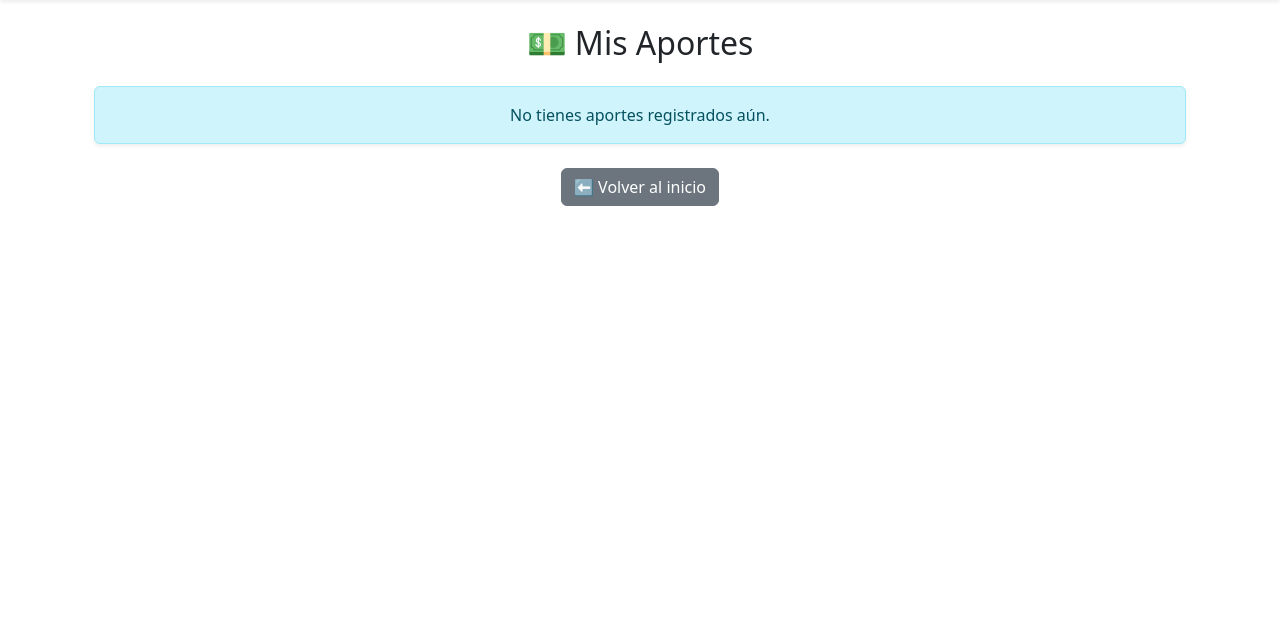
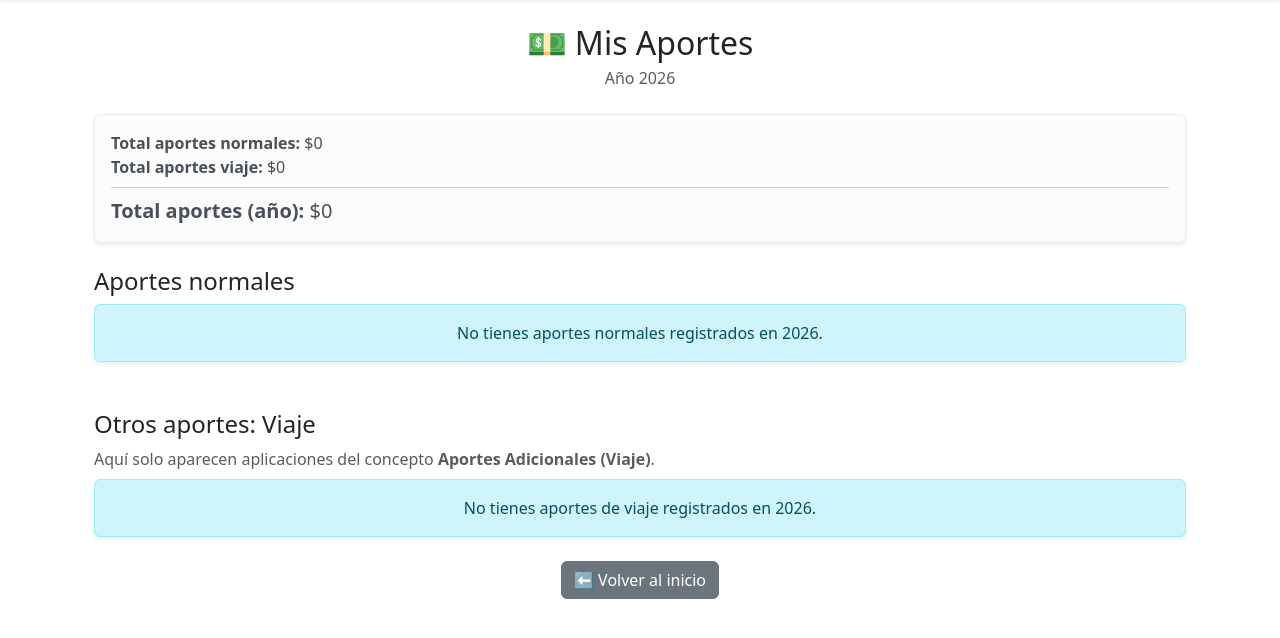
Before and after one commit to FONAR-bit/fonar_project, a Django app: page /mis-aportes/ in a window 1280 px wide. Shown: the part 76-714 px from the top of the page. Run offline with Django 5.2, Linux system fonts and the light colour scheme; the visitor is signed in with stand-in values (Sample User, id 1); data that the repository does not hold is empty; some libraries are stand-ins or nearby versions.

Commit message:
Add Otros Aportes report

```diff
--- a/fonar/templates/fonar/ver_aportes.html
+++ b/fonar/templates/fonar/ver_aportes.html
@@ -4,7 +4,17 @@
 
 {% block content %}
 <div class="container mt-4">
-    <h2 class="mb-4 text-center">💵 Mis Aportes</h2>
+    <h2 class="mb-1 text-center">💵 Mis Aportes</h2>
+    <p class="text-center text-muted mb-4">Año {{ anio }}</p>
+
+    <div class="alert alert-light shadow-sm">
+        <div><strong>Total aportes normales:</strong> {{ total_aportes_normales|moneda }}</div>
+        <div><strong>Total aportes viaje:</strong> {{ total_aportes_viaje|moneda }}</div>
+        <hr class="my-2">
+        <div class="fs-5"><strong>Total aportes (año):</strong> {{ total_aportes|moneda }}</div>
+    </div>
+
+    <h4 class="mt-4">Aportes normales</h4>
 
     {% if aportes %}
         <div class="table-responsive">
@@ -37,7 +47,43 @@
         </div>
     {% else %}
         <div class="alert alert-info text-center shadow-sm">
-            No tienes aportes registrados aún.
+            No tienes aportes normales registrados en {{ anio }}.
+        </div>
+    {% endif %}
+
+    <h4 class="mt-5">Otros aportes: Viaje</h4>
+    <p class="text-muted mb-2">Aquí solo aparecen aplicaciones del concepto <strong>Aportes Adicionales (Viaje)</strong>.</p>
+
+    {% if otros_aportes_viaje %}
+        <div class="table-responsive">
+            <table class="table table-striped table-hover align-middle text-center shadow-sm">
+                <thead class="table-dark">
+                    <tr>
+                        <th>Fecha</th>
+                        <th>Monto</th>
+                        <th>Pago</th>
+                    </tr>
+                </thead>
+                <tbody>
+                    {% for app in otros_aportes_viaje %}
+                        <tr>
+                            <td>
+                                {% if app.fecha_aporte %}
+                                    {{ app.fecha_aporte|date:"d/m/Y" }}
+                                {% else %}
+                                    {{ app.pago.fecha|date:"d/m/Y" }}
+                                {% endif %}
+                            </td>
+                            <td class="fw-bold text-success">{{ app.monto_aplicado|moneda }}</td>
+                            <td>#{{ app.pago.id }}</td>
+                        </tr>
+                    {% endfor %}
+                </tbody>
+            </table>
+        </div>
+    {% else %}
+        <div class="alert alert-info text-center shadow-sm">
+            No tienes aportes de viaje registrados en {{ anio }}.
         </div>
     {% endif %}
 
--- a/fonar/views.py
+++ b/fonar/views.py
@@ -16,17 +16,53 @@ import os
 from django.views.decorators.http import require_GET
 from .models import SolicitudPrestamo
 
+# ✅ NUEVO: para filtrar por año en curso
+from django.utils import timezone
+from django.db.models import Q
+
 
 # Página de inicio con KPIs
 @login_required
 def inicio(request):
+    """
+    Reglas (usuario):
+    1) Los valores mostrados deben ser solo del año en curso.
+    2) Total Aportes = Aportes normales + Otros aportes (Viaje).
+    """
     usuario = request.user
+    anio = timezone.localdate().year
 
-    total_aportes = Aporte.objects.filter(usuario=usuario).aggregate(
-        total=Sum('monto')
-    )['total'] or Decimal('0')
+    # Aportes normales (solo año en curso)
+    total_aportes_normales = (
+        Aporte.objects.filter(usuario=usuario, fecha_aporte__year=anio)
+        .aggregate(total=Sum('monto'))['total']
+        or Decimal('0')
+    )
 
-    prestamos = Prestamo.objects.filter(usuario=usuario)
+    # Otros aportes (Viaje) vienen de PagoAplicacion.tipo = 'aporte_viaje'
+    # Nota: algunos registros pueden no tener fecha_aporte, entonces usamos la fecha del pago.
+    otros_aportes_viaje_qs = (
+        PagoAplicacion.objects.filter(
+            pago__usuario=usuario,
+            pago__validado=True,
+            tipo='aporte_viaje',
+        )
+        .filter(
+            Q(fecha_aporte__year=anio) |
+            Q(fecha_aporte__isnull=True, pago__fecha__year=anio)
+        )
+    )
+
+    total_aportes_viaje = (
+        otros_aportes_viaje_qs.aggregate(total=Sum('monto_aplicado'))['total']
+        or Decimal('0')
+    )
+
+    # Total aportes = normales + viaje
+    total_aportes = total_aportes_normales + total_aportes_viaje
+
+    # Préstamos (solo del año en curso, manteniendo tu lógica de saldo capital)
+    prestamos = Prestamo.objects.filter(usuario=usuario, fecha_desembolso__year=anio)
     total_prestamos = Decimal('0')
 
     for prestamo in prestamos:
@@ -48,7 +84,10 @@ def inicio(request):
     diferencia = total_aportes - total_prestamos
 
     return render(request, 'fonar/inicio.html', {
+        'anio': anio,
         'total_aportes': total_aportes,
+        'total_aportes_normales': total_aportes_normales,
+        'total_aportes_viaje': total_aportes_viaje,
         'total_prestamos': total_prestamos,
         'diferencia': diferencia,
     })
@@ -56,8 +95,43 @@ def inicio(request):
 
 @login_required
 def ver_aportes(request):
-    aportes = Aporte.objects.filter(usuario=request.user).order_by('-fecha_aporte')
-    return render(request, 'fonar/ver_aportes.html', {'aportes': aportes})
+    """
+    Reglas (usuario):
+    - Mostrar solo año en curso.
+    - Ver aportes normales + otros aportes (solo Viaje).
+    """
+    anio = timezone.localdate().year
+
+    aportes = Aporte.objects.filter(
+        usuario=request.user,
+        fecha_aporte__year=anio
+    ).order_by('-fecha_aporte')
+
+    otros_aportes_viaje = (
+        PagoAplicacion.objects.filter(
+            pago__usuario=request.user,
+            pago__validado=True,
+            tipo='aporte_viaje',
+        )
+        .filter(
+            Q(fecha_aporte__year=anio) |
+            Q(fecha_aporte__isnull=True, pago__fecha__year=anio)
+        )
+        .order_by('-fecha_aporte', '-pago__fecha')
+    )
+
+    total_aportes_normales = aportes.aggregate(total=Sum('monto'))['total'] or Decimal('0')
+    total_aportes_viaje = otros_aportes_viaje.aggregate(total=Sum('monto_aplicado'))['total'] or Decimal('0')
+    total_aportes = total_aportes_normales + total_aportes_viaje
+
+    return render(request, 'fonar/ver_aportes.html', {
+        'anio': anio,
+        'aportes': aportes,
+        'otros_aportes_viaje': otros_aportes_viaje,
+        'total_aportes_normales': total_aportes_normales,
+        'total_aportes_viaje': total_aportes_viaje,
+        'total_aportes': total_aportes,
+    })
 
 
 @login_required
```
Also changed, not shown: fonar/templates/fonar/inicio.html (+9 -2 lines).
